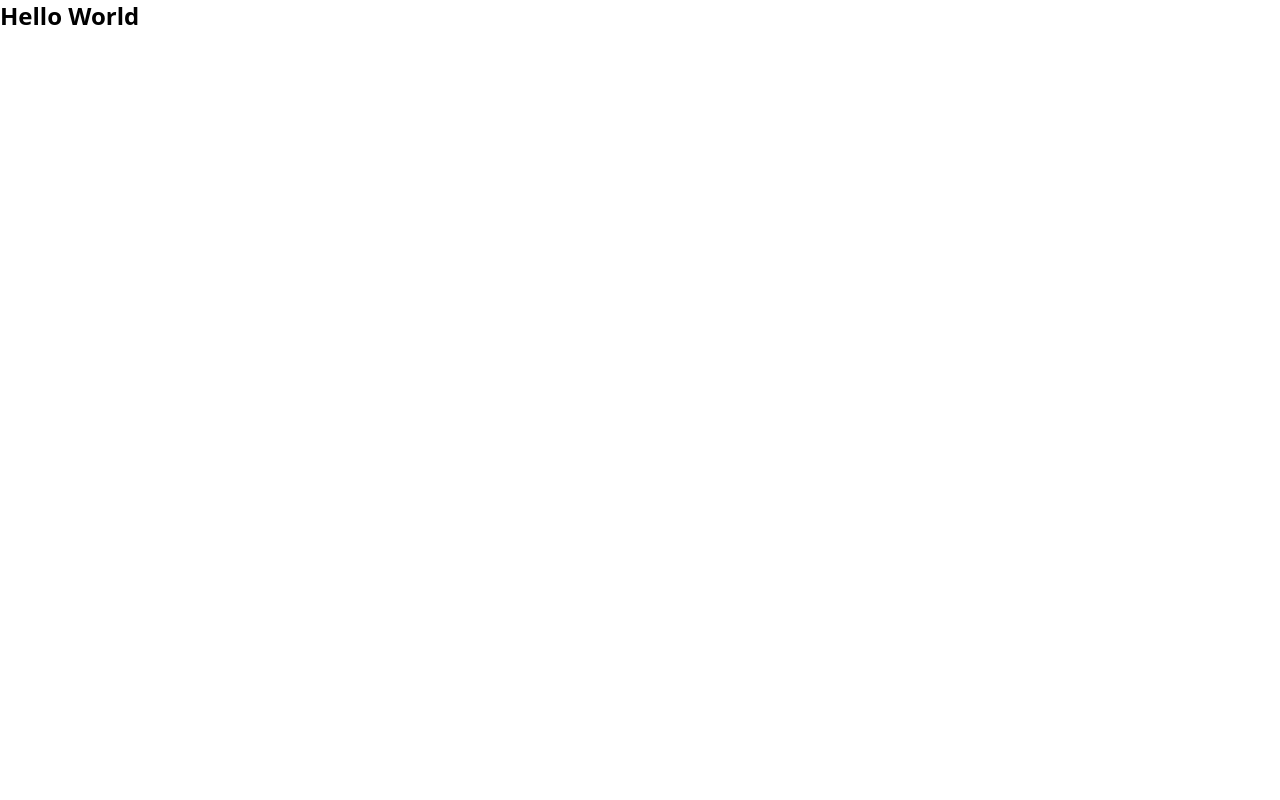
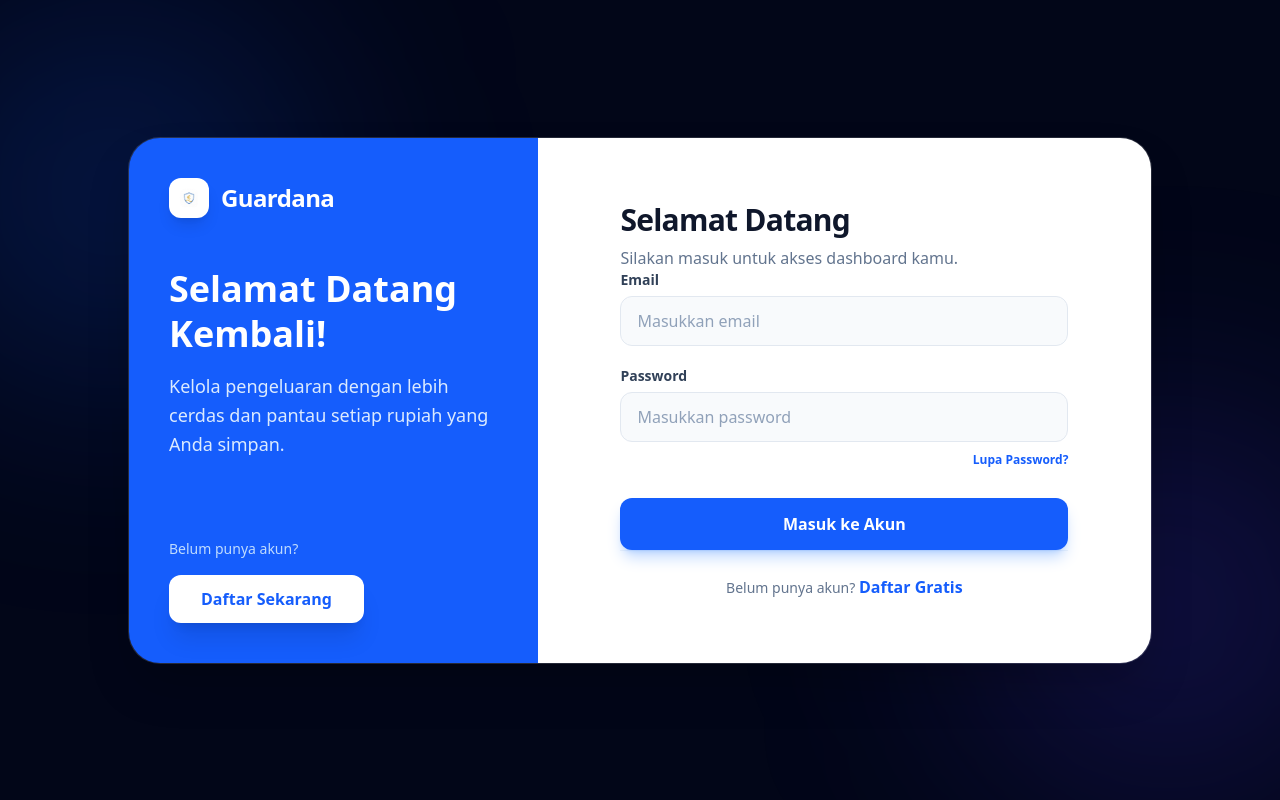
Before and after one commit to rizqiamad/money-tracker-fe, a React (Vite) app: page /login in a window 1280 px wide. Built offline with nearby package versions, Linux system fonts and the light colour scheme.

Commit message:
form register login

```diff
--- a/package.json
+++ b/package.json
@@ -11,8 +11,10 @@
   },
   "dependencies": {
     "@tailwindcss/vite": "^4.1.18",
+    "framer-motion": "^12.24.7",
     "react": "^19.2.0",
     "react-dom": "^19.2.0",
+    "react-router": "^7.11.0",
     "tailwindcss": "^4.1.18"
   },
   "devDependencies": {
--- a/src/App.tsx
+++ b/src/App.tsx
@@ -1,7 +1,20 @@
+import { BrowserRouter, Route, Routes, Navigate } from "react-router";
+import AuthLayout from "./layouts/AuthLayout";
+import LoginPage from "./pages/LoginPage";
+import RegisterPage from "./pages/RegisterPage";
+
 export default function App() {
   return (
-    <>
-      <h1 className="text-2xl font-bold">Hello World</h1>
-    </>
+    <BrowserRouter>
+      <Routes>
+        <Route element={<AuthLayout />}>
+          <Route index element={<Navigate to="/login" replace />} />
+
+          <Route path="login" element={<LoginPage />} />
+          <Route path="register" element={<RegisterPage />} />
+        </Route>
+
+      </Routes>
+    </BrowserRouter>
   )
 }
--- /dev/null
+++ b/src/components/Input.tsx
@@ -0,0 +1,21 @@
+interface IProps {
+  label: string;
+  type?: string;
+  placeholder?: string;
+}
+
+export default function Input({ label, type = "text", placeholder }: IProps) {
+  return (
+    <div className="group">
+      <label className="block mb-1.5 text-sm font-semibold text-slate-700 group-focus-within:text-blue-600 transition-colors">
+        {label}
+      </label>
+      <input
+        type={type}
+        placeholder={placeholder || `Masukkan ${label.toLowerCase()}`}
+        className="w-full px-4 py-3 bg-slate-50 border border-slate-200 rounded-xl outline-none transition-all duration-200
+                   focus:bg-white focus:border-blue-500 focus:ring-4 focus:ring-blue-500/10 placeholder:text-slate-400"
+      />
+    </div>
+  );
+}
--- /dev/null
+++ b/src/layouts/AuthLayout.tsx
@@ -0,0 +1,93 @@
+import { useState, useEffect } from "react";
+import { motion, AnimatePresence } from "framer-motion";
+import { Link, Outlet, useLocation } from "react-router";
+
+export default function AuthLayout() {
+  const location = useLocation();
+  // Sinkronisasi state mode dengan URL saat ini
+  const [mode, setMode] = useState(location.pathname.includes("register") ? "register" : "login");
+
+  useEffect(() => {
+    setMode(location.pathname.includes("register") ? "register" : "login");
+  }, [location.pathname]);
+
+  return (
+    <div className="relative min-h-screen flex items-center justify-center bg-slate-950 p-4 overflow-hidden">
+      {/* Background Decorative Orbs */}
+      <div className="absolute top-0 -left-20 w-96 h-96 bg-blue-600/20 rounded-full blur-[120px]" />
+      <div className="absolute bottom-0 -right-20 w-96 h-96 bg-indigo-600/20 rounded-full blur-[120px]" />
+
+      <div className="relative w-full max-w-5xl flex flex-col md:flex-row bg-white/5 border border-white/10 backdrop-blur-xl rounded-[2rem] shadow-2xl overflow-hidden">
+
+        {/* LEFT SIDE: BRAND & TOGGLE */}
+        <div className="relative w-full md:w-[40%] bg-blue-600 p-10 flex flex-col justify-between text-white overflow-hidden">
+          {/* Animated Background Pattern */}
+          <div className="absolute inset-0 opacity-10 pointer-events-none">
+            <svg width="100%" height="100%"><path d="M0 0h100v100H0z" fill="url(#grid)" /></svg>
+          </div>
+
+          <div className="relative z-10">
+            <motion.div
+              initial={{ y: -20, opacity: 0 }}
+              animate={{ y: 0, opacity: 1 }}
+              className="flex items-center gap-3 mb-12"
+            >
+              <div className="w-10 h-10 bg-white rounded-xl flex items-center justify-center shadow-lg">
+                <img src="/guardana-logo.png" alt="G" className="w-6" />
+              </div>
+              <span className="text-2xl font-bold tracking-tight">Guardana</span>
+            </motion.div>
+
+            <AnimatePresence mode="wait">
+              <motion.div
+                key={mode}
+                initial={{ x: -20, opacity: 0 }}
+                animate={{ x: 0, opacity: 1 }}
+                exit={{ x: 20, opacity: 0 }}
+                transition={{ duration: 0.3 }}
+              >
+                <h2 className="text-4xl font-extrabold leading-tight">
+                  {mode === "login" ? "Selamat Datang Kembali!" : "Mulai Perjalanan Finansialmu."}
+                </h2>
+                <p className="mt-4 text-blue-100 text-lg leading-relaxed">
+                  {mode === "login"
+                    ? "Kelola pengeluaran dengan lebih cerdas dan pantau setiap rupiah yang Anda simpan."
+                    : "Bergabunglah dengan ribuan pengguna yang telah berhasil mengatur keuangan mereka."}
+                </p>
+              </motion.div>
+            </AnimatePresence>
+          </div>
+
+          <div className="relative z-10 mt-12 md:mt-0">
+            <p className="text-blue-200 mb-4 text-sm">
+              {mode === "login" ? "Belum punya akun?" : "Sudah memiliki akun?"}
+            </p>
+            <Link to={mode === "login" ? "/register" : "/login"}>
+              <motion.button
+                whileHover={{ scale: 1.05 }}
+                whileTap={{ scale: 0.95 }}
+                className="w-full md:w-auto px-8 py-3 bg-white text-blue-600 font-bold rounded-xl shadow-xl hover:bg-blue-50 transition-colors"
+              >
+                {mode === "login" ? "Daftar Sekarang" : "Masuk ke Akun"}
+              </motion.button>
+            </Link>
+          </div>
+        </div>
+
+        {/* RIGHT SIDE: FORM */}
+        <div className="w-full md:w-[60%] bg-white p-8 md:p-16 flex flex-col justify-center">
+          <div className="max-w-md mx-auto w-full">
+            <AnimatePresence mode="wait">
+              <Outlet
+                context={{
+                  onSwitchToRegister: () => setMode("register"),
+                  onSwitchToLogin: () => setMode("login")
+                }}
+              />
+            </AnimatePresence>
+          </div>
+        </div>
+      </div>
+    </div>
+  );
+}
--- /dev/null
+++ b/src/pages/LoginPage.tsx
@@ -0,0 +1,47 @@
+import { Link, useOutletContext } from "react-router";
+import Input from "../components/Input";
+import { motion } from "framer-motion";
+
+export default function LoginPage() {
+  const { onSwitchToRegister } = useOutletContext<{ onSwitchToRegister: () => void }>();
+
+  return (
+    <motion.div
+      key="login"
+      initial={{ y: 40, opacity: 0 }} // Muncul dari bawah
+      animate={{ y: 0, opacity: 1 }}  // Ke posisi normal
+      exit={{ y: -40, opacity: 0 }}   // Keluar ke atas
+      transition={{ duration: 0.4, ease: "easeOut" }}
+    >
+      <div>
+        <h2 className="text-3xl font-extrabold text-slate-900 tracking-tight">Selamat Datang</h2>
+        <p className="text-slate-500 mt-2">Silakan masuk untuk akses dashboard kamu.</p>
+      </div>
+
+      <form className="space-y-5" onSubmit={(e) => e.preventDefault()}>
+        <Input label="Email" type="email" />
+        <div className="space-y-1">
+          <Input label="Password" type="password" />
+          <div className="text-right">
+            <button type="button" className="text-xs font-semibold text-blue-600 hover:text-blue-700">Lupa Password?</button>
+          </div>
+        </div>
+
+        <motion.button
+          whileHover={{ scale: 1.01 }}
+          whileTap={{ scale: 0.99 }}
+          className="w-full py-3.5 bg-blue-600 hover:bg-blue-700 text-white rounded-xl font-bold shadow-lg shadow-blue-500/30 transition-all mt-2"
+        >
+          Masuk ke Akun
+        </motion.button>
+      </form>
+
+      <div className="pt-6 text-center border-t border-slate-100">
+        <span className="text-slate-500 text-sm">Belum punya akun? </span>
+        <Link to="/register" onClick={onSwitchToRegister} className="text-blue-600 font-bold hover:underline underline-offset-4">
+          Daftar Gratis
+        </Link>
+      </div>
+    </motion.div>
+  );
+}
--- /dev/null
+++ b/src/pages/RegisterPage.tsx
@@ -0,0 +1,46 @@
+import { Link, useOutletContext } from "react-router";
+import Input from "../components/Input";
+import { motion } from "framer-motion";
+
+export default function RegisterPage() {
+  const { onSwitchToLogin } = useOutletContext<{ onSwitchToLogin: () => void }>();
+
+  return (
+    <motion.div
+      key="register"
+      initial={{ y: 40, opacity: 0 }} // Muncul dari bawah
+      animate={{ y: 0, opacity: 1 }}  // Ke posisi normal
+      exit={{ y: -40, opacity: 0 }}   // Keluar ke atas
+      transition={{ duration: 0.4, ease: "easeOut" }}
+    >
+      <div>
+        <h2 className="text-3xl font-extrabold text-slate-900 tracking-tight">Daftar Akun</h2>
+        <p className="text-slate-500 mt-2">Mulai kelola keuanganmu dengan lebih baik.</p>
+      </div>
+
+      <form className="space-y-4" onSubmit={(e) => e.preventDefault()}>
+        <Input label="Nama Lengkap" />
+        <Input label="Email" type="email" />
+        <div className="grid grid-cols-1 md:grid-cols-2 gap-4">
+          <Input label="Password" type="password" />
+          <Input label="Konfirmasi" type="password" />
+        </div>
+
+        <motion.button
+          whileHover={{ scale: 1.01 }}
+          whileTap={{ scale: 0.99 }}
+          className="w-full py-3.5 bg-blue-600 hover:bg-blue-700 text-white rounded-xl font-bold shadow-lg shadow-blue-500/30 transition-all mt-4"
+        >
+          Buat Akun Sekarang
+        </motion.button>
+      </form>
+
+      <div className="pt-4 text-center">
+        <span className="text-slate-500 text-sm">Sudah punya akun? </span>
+        <Link to="/login" onClick={onSwitchToLogin} className="text-blue-600 font-bold hover:underline underline-offset-4">
+          Masuk di sini
+        </Link>
+      </div>
+    </motion.div>
+  );
+}
```
Also changed, not shown: public/guardana-logo.png (added), 1 other file (tests, documents, lock files or other folders).
